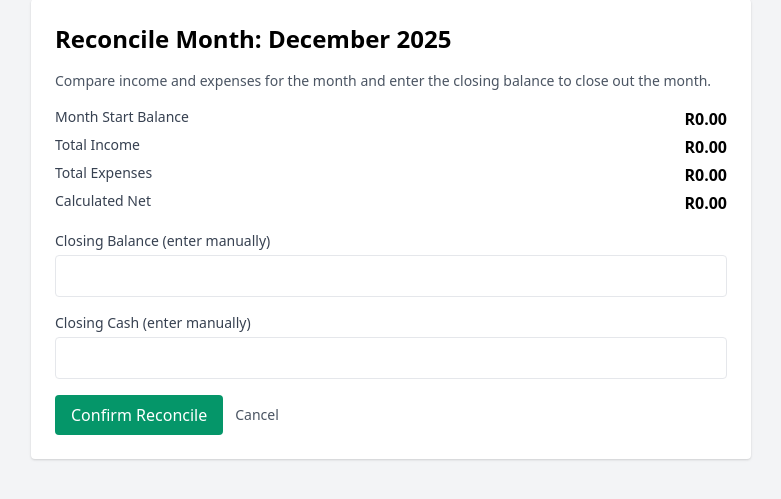
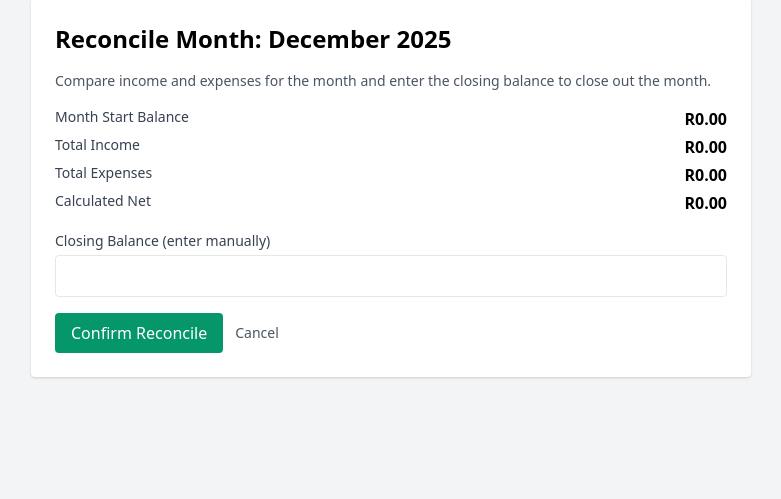
Before and after one commit to EmbeddEdge/FlaskWebApp, a Flask app: page /reconcile_month/close?month=2025-12-01&cash_balance=0&bank_balance=0 in a window 1280 px wide. Shown: the part 49-548 px from the top of the page, without its empty margins (249-1030 px from the left). Run offline with Flask 3, Linux system fonts and the light colour scheme; data that the repository does not hold is empty; some libraries are stand-ins or nearby versions.

Commit message:
Updated reconciliation to pass cash and bank

```diff
--- a/app.py
+++ b/app.py
@@ -325,6 +325,12 @@ def reconcile_month_close():
     try:
         if request.method == 'GET':
             month = request.args.get('month', datetime.today().strftime('%Y-%m-01'))
+            cash_balance_raw = request.args.get('cash_balance', 0)
+            bank_balance_raw = request.args.get('bank_balance', 0)
+
+            cash_balance = float(cash_balance_raw) if cash_balance_raw else 0
+            bank_balance = float(bank_balance_raw) if bank_balance_raw else 0
+
             # Normalize month to YYYY-MM-01
             try:
                 month_date = datetime.strptime(month, '%Y-%m-%d')
@@ -356,25 +362,26 @@ def reconcile_month_close():
             formatted_month = datetime.strptime(month_start, '%Y-%m-%d').strftime('%B %Y')
 
             return render_template('reconcile_month.html', month=month_start, formatted_month=formatted_month,
-                                    total_income=total_income, total_expenses=total_expenses, starting_total_balance=starting_total_balance)
+                                    total_income=total_income, total_expenses=total_expenses, starting_total_balance=starting_total_balance, cash_balance=cash_balance, bank_balance=bank_balance)
 
         # POST - process manual closing balance and mark reconciled
         data = request.form or request.get_json() or {}
         logger.info(f"Reconciling month: {data}")
         month = data.get('month')
-        closing_balance_raw = data.get('closing_balance')
-        closing_cash_raw = data.get('closing_cash')
-        if not month or closing_balance_raw is None:
+        closing_balance = data.get('closing_balance')
+        closing_cash = data.get('cash_balance')
+        closing_bank = data.get('bank_balance')
+        #print closing_balance and closing_cash
+        print(closing_balance)
+        print(closing_cash)
+        if not month or closing_balance is None or closing_cash is None:
             return render_template('reconcile_month.html', error='Missing required fields', month=month or datetime.today().strftime('%Y-%m-01'), total_income=0, total_expenses=0)
-
-        closing_balance = float(closing_balance_raw)
-        closing_cash = float(closing_cash_raw)
 
         # Update existing reconciliation record
         update_resp = supabase.table('reconciled_months')\
             .update({
                 'is_reconciled': True,
-                'closing_balance': closing_balance,
+                'closing_balance': closing_bank,
                 'closing_cash': closing_cash,
                 'reconciled_at': datetime.now().isoformat()
             })\
@@ -386,7 +393,8 @@ def reconcile_month_close():
             supabase.table('reconciled_months').insert({
                 'month': month,
                 'is_reconciled': True,
-                'closing_balance': closing_balance,
+                'closing_balance': closing_bank,
+                'closing_cash': closing_cash,
                 'reconciled_at': datetime.now().isoformat()
             }).execute()
 
--- a/templates/monthly_activity.html
+++ b/templates/monthly_activity.html
@@ -326,7 +326,7 @@
                                         </span>
                                         {% if not reconciled_data.is_reconciled %}
                                         <!-- Navigate to a dedicated reconciliation page where the user can input the closing balance -->
-                                        <a href="/reconcile_month/close?month={{ reconciled_data.month[:10] if reconciled_data and reconciled_data.month else today.strftime('%Y-%m-01') }}"
+                                        <a href="/reconcile_month/close?month={{ reconciled_data.month[:10] if reconciled_data and reconciled_data.month else today.strftime('%Y-%m-01') }}&cash_balance={{ accounts.cash_box if accounts else 0 }}&bank_balance={{ accounts.primary_account if accounts else 0 }}"
                                             class="cookie-btn font-bold py-1 px-3 rounded text-sm">
                                             <i class="fas fa-check mr-1"></i> Reconcile Month
                                         </a>
--- a/templates/reconcile_month.html
+++ b/templates/reconcile_month.html
@@ -33,17 +33,13 @@
 
       <form action="/reconcile_month/close" method="POST" class="space-y-4">
         <input type="hidden" name="month" value="{{ month }}" />
+        <input type="hidden" name="bank_balance" value="{{ bank_balance }}" />
+        <input type="hidden" name="cash_balance" value="{{ cash_balance }}" />
         <div>
           <label class="block text-sm font-medium text-gray-700">Closing Balance (enter manually)</label>
           <input name="closing_balance" type="number" step="0.01" required
             class="mt-1 block w-full rounded border px-3 py-2"
             value="{{ closing_balance if closing_balance is defined else '' }}" />
-        </div>
-        <div>
-          <label class="block text-sm font-medium text-gray-700">Closing Cash (enter manually)</label>
-          <input name="closing_cash" type="number" step="0.01" required
-            class="mt-1 block w-full rounded border px-3 py-2"
-            value="{{ closing_cash if closing_cash is defined else '' }}" />
         </div>
         <div class="flex items-center gap-3">
           <button type="submit" class="bg-green-600 text-white px-4 py-2 rounded">Confirm Reconcile</button>
```
